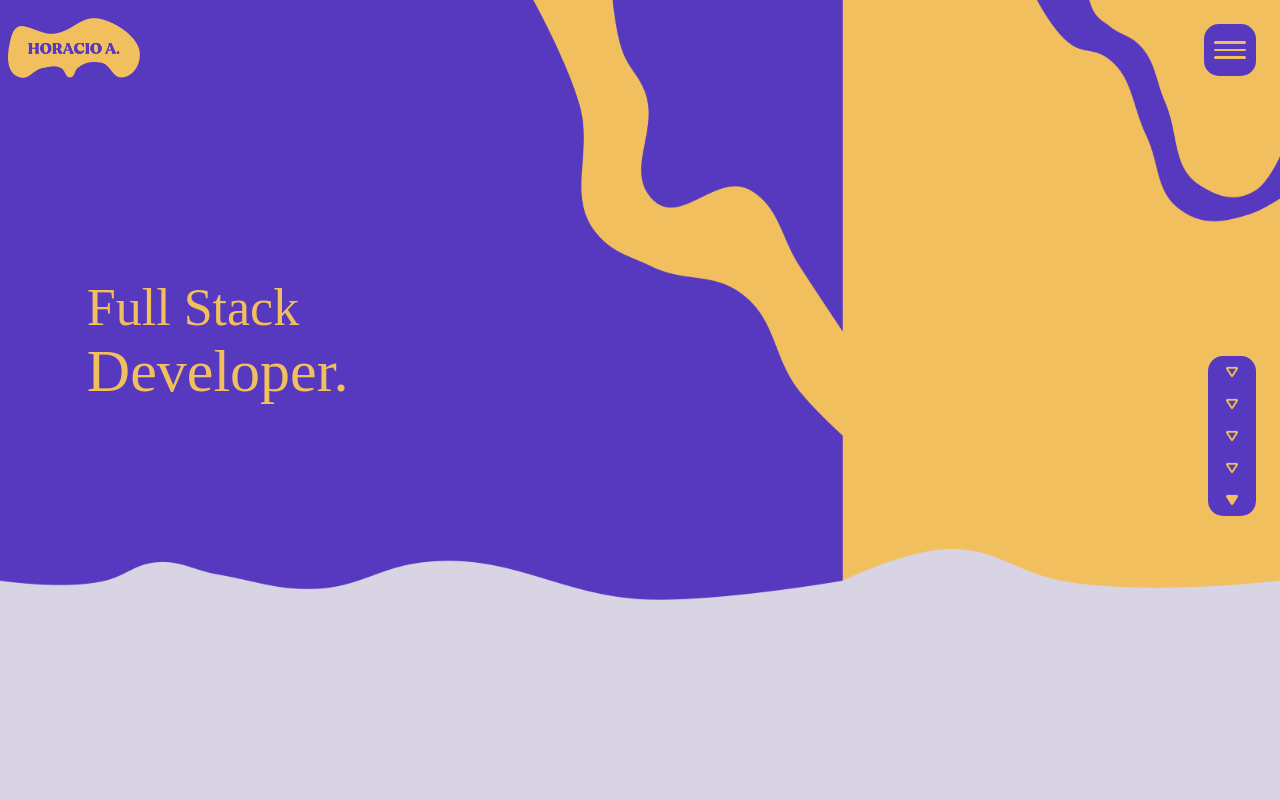
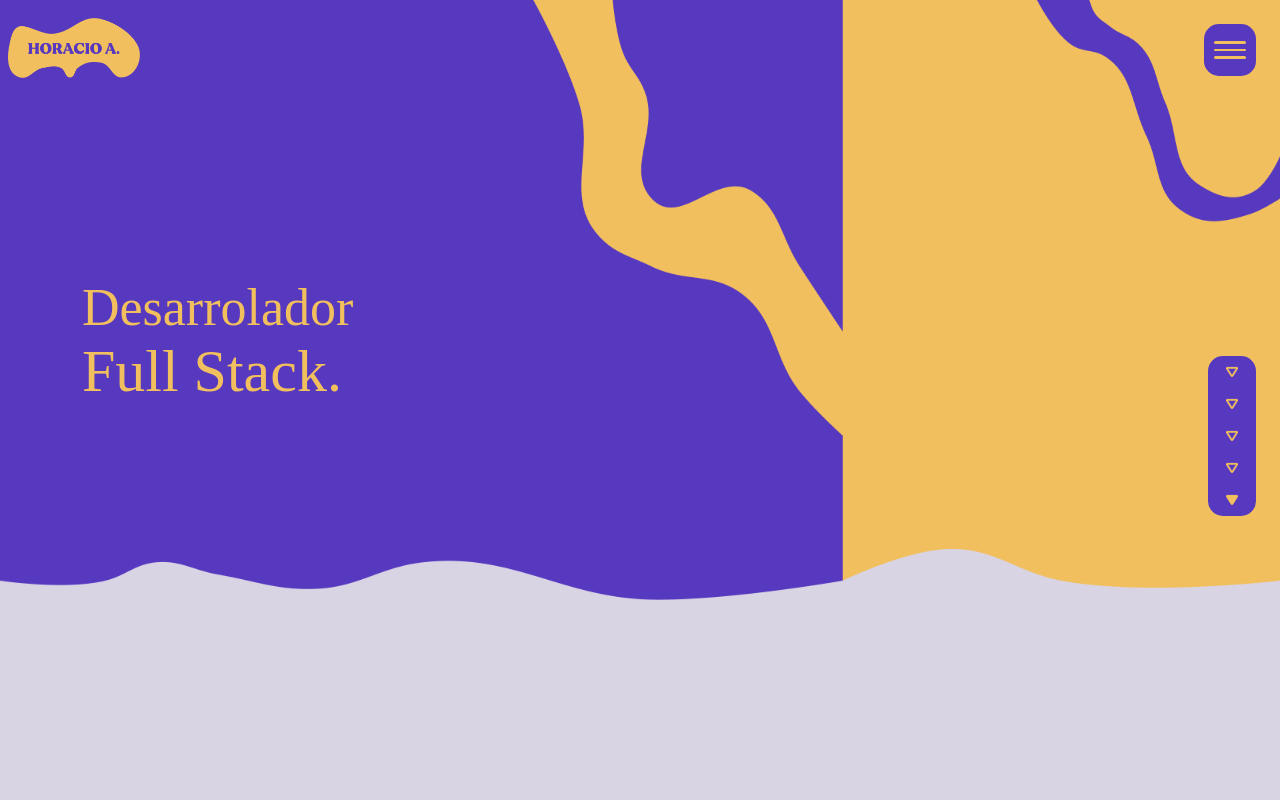
Before and after one commit to horacio-a/Porfolio, a Next.js app: page / in a window 1280 px wide. Shown: the top 800 px of the page. Built offline with nearby package versions, Linux system fonts and the light colour scheme; a web font is replaced by a local one.

Commit message:
<feat> [componets\main\hero.js]: spanish title

```diff
--- a/componets/main/hero.js
+++ b/componets/main/hero.js
@@ -10,15 +10,15 @@ const Hero = () => {
             <div className="Title1Main" name='inicio'>
                 <img alt=' ' src="/imagenes/main/back.png" className="imgBack" />
                 <div className="textoMain">
-                    <div className="textTitle1Small">Full Stack </div>
-                    <div className="textTitle1Big">Developer.</div>
+                    <div className="textTitle1Small">Desarrolador </div>
+                    <div className="textTitle1Big">Full Stack.</div>
                 </div>
             </div>
             <div className="InicioMovil">
                 <img alt=' ' src="/imagenes/main/MovilFondo.png" className="imgBack" />
                 <div className="textoMain">
-                    <div className="textTitle1Small">Full Stack </div>
-                    <div className="textTitle1Big">Developer.</div>
+                    <div className="textTitle1Small">Desarrolador </div>
+                    <div className="textTitle1Big">Full Stack.</div>
                 </div>
             </div>
 
```
